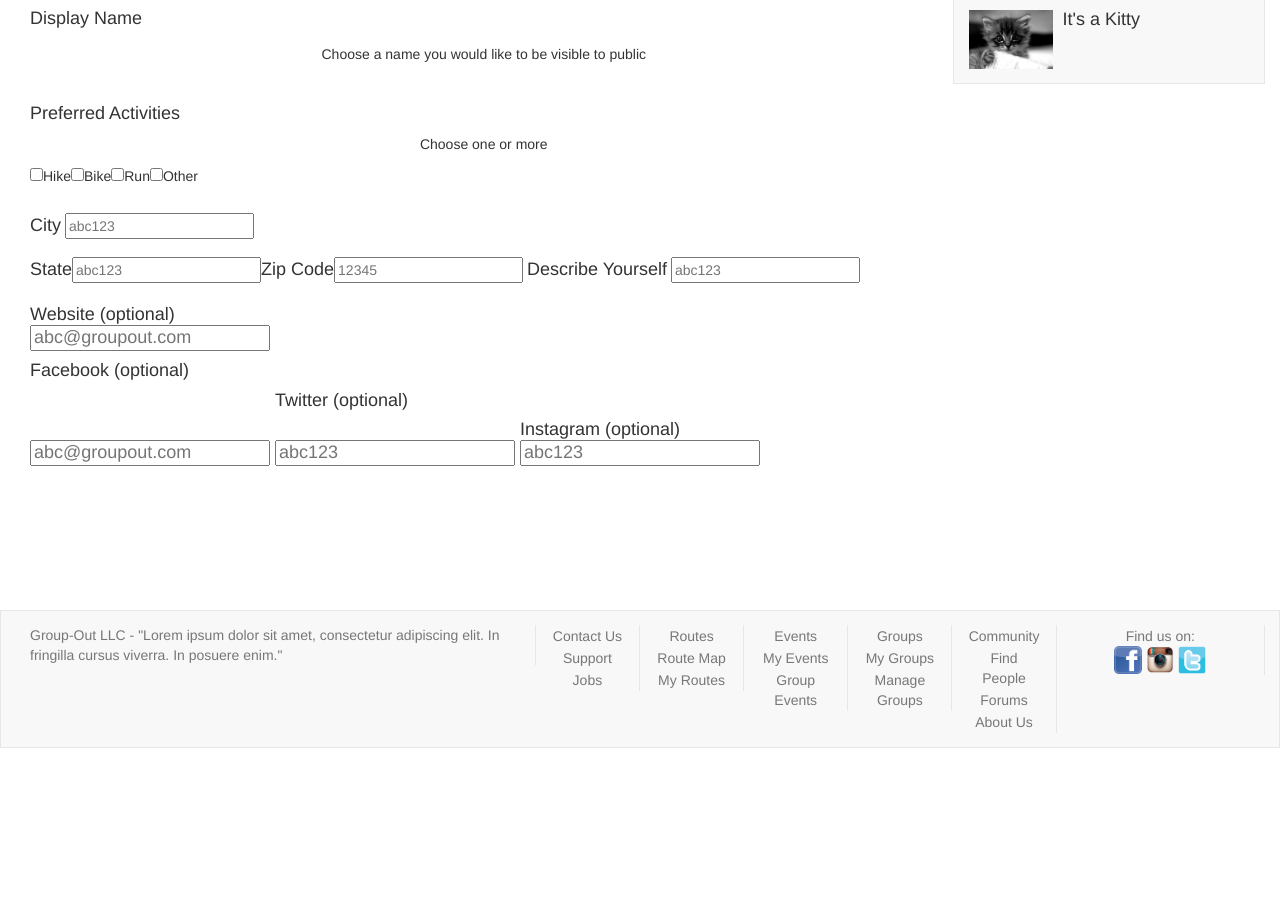
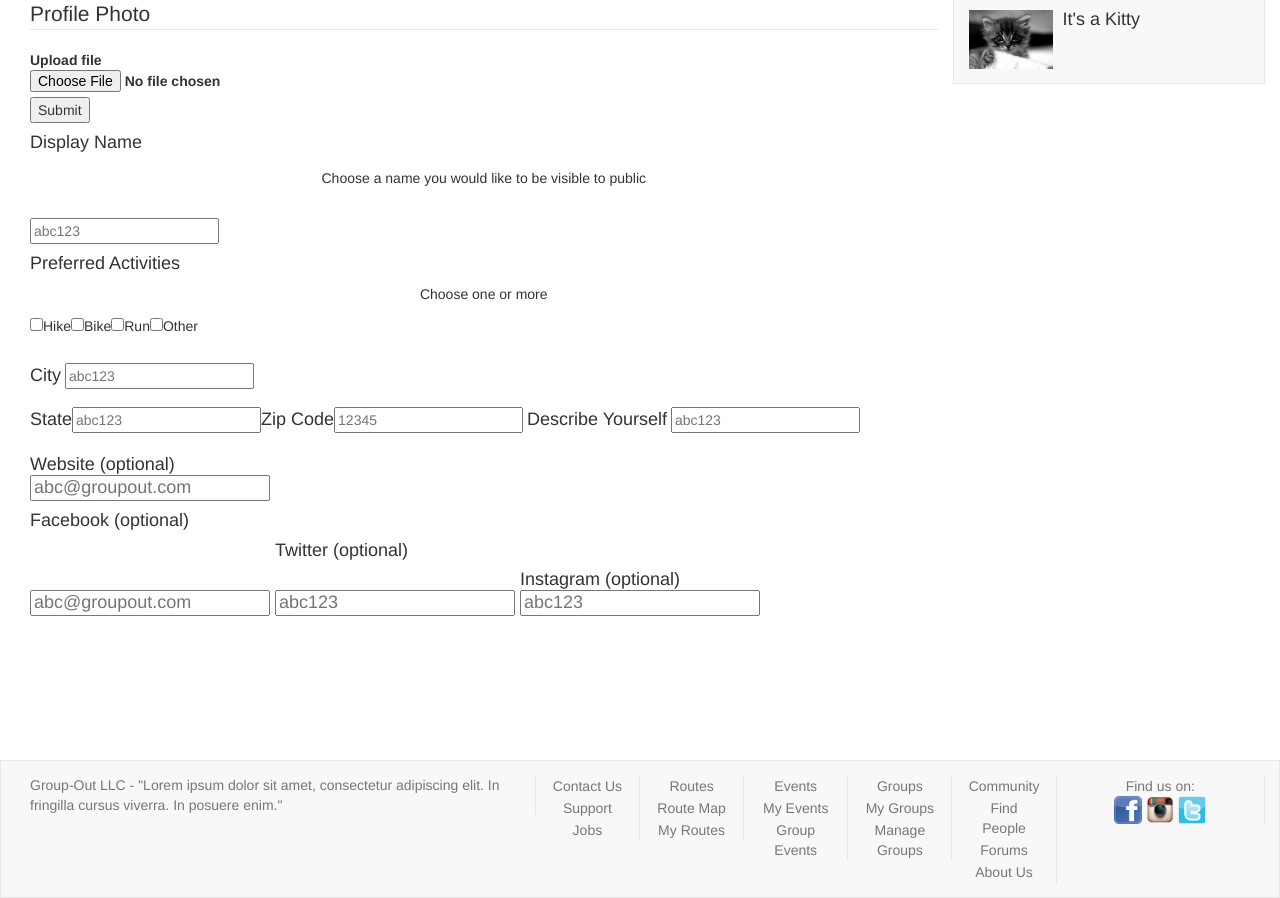
Before and after one commit to JakeCortez/group-out, a PHP site: page /profile-edit.php in a window 1280 px wide. Shown: the part 373-1271 px from the top of the page. Before the commit the page ends 1121 px from the top, so only its background shows below. Run offline with PHP 8.4, Linux system fonts and the light colour scheme; some libraries are stand-ins or nearby versions.

Commit message:
updated profile-edit.php

```diff
--- a/pages/profile-edit.php
+++ b/pages/profile-edit.php
@@ -7,9 +7,19 @@
     <?php require_once('../php/nav.html');?>
     <div class = "container-fluid">
       <article class = "col-lg-9">
-        <img src="url" alt="Profile Picture"><a href="">Upload Profile Image</a>
+        <img src="url" alt="Profile Picture"><br />
+        <fieldset title="Other form elements">
+          <legend>Profile Photo</legend>
+          <label>Upload file
+          <input type="file" name="name">
+            </label>
+        </fieldset>
+        <input type="submit">
+
+
         <form id="displayName" method="post" action="">
             <label for="displayName"><h4>Display Name</h4></label><p> Choose a name you would like to be visible to public</p><br />
+            <input name="displayName" type="text" id="displayName" placeholder="abc123" required max="25">
             <h4>Preferred Activities</h4><p> Choose one or more</p>
             <input name="activity" type="checkbox" value="hike">Hike<input type="checkbox" value="bike">Bike<input type="checkbox" value="run">Run<input type="checkbox" value="other">Other<br /><br />
 
```
